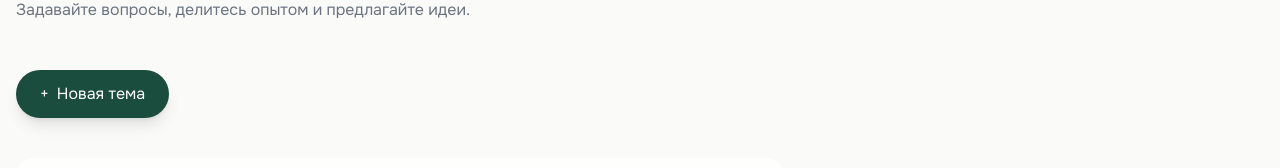
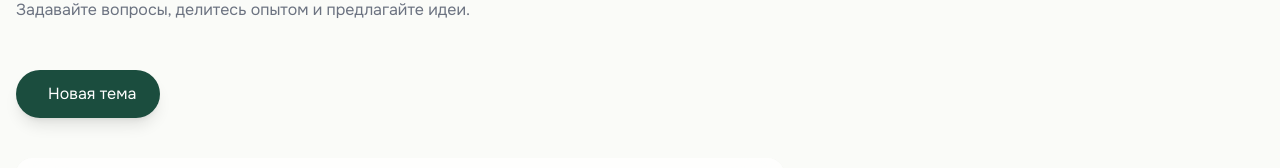
Before and after one commit to rawcam/almaz-snt, a Next.js app: page /almaz-snt/forum in a window 1280 px wide. Shown: the part 279-447 px from the top of the page. Built offline with nearby package versions, Linux system fonts and the light colour scheme.

Commit message:
Update forum.js

```diff
--- a/src/pages/forum.js
+++ b/src/pages/forum.js
@@ -45,7 +45,8 @@ export default function Forum() {
             href="#"
             className="inline-flex items-center gap-2 px-6 py-3 bg-green-deep text-white rounded-full hover:bg-[#12392e] transition-colors shadow-lg"
           >
-            <span>+</span> Новая тема
+            <i className="fa-solid fa-plus"></i>
+            Новая тема
           </a>
         </motion.div>
 
```
